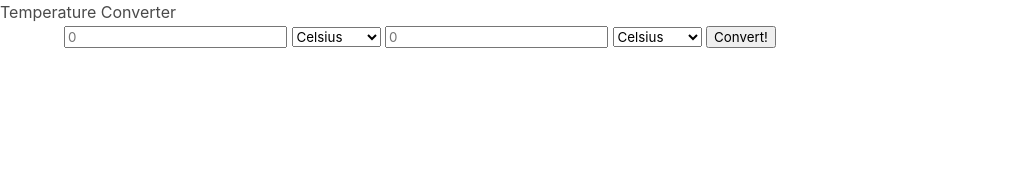
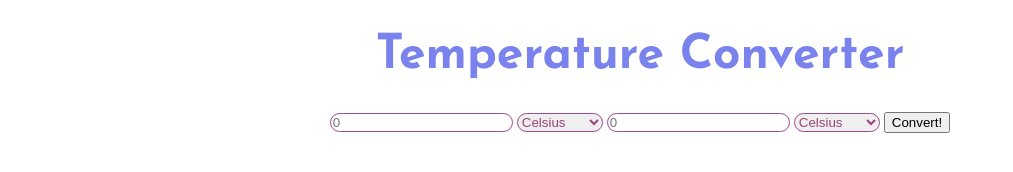
Before and after one commit to debear92/converter, a plain HTML site: page index.html in a window 1280 px wide. Shown: the whole page, without its empty margins (0-1013 px from the left). Drawn offline with nearby package versions, Linux system fonts and the light colour scheme.

Commit message:
Add styling to h1, position container and style input elements

```diff
--- a/assets/style/style.css
+++ b/assets/style/style.css
@@ -0,0 +1,24 @@
+@import url('https://fonts.googleapis.com/css2?family=Josefin+Sans:wght@300;500;700&display=swap');
+
+
+h1 {
+    font-family: 'Josefin Sans', sans-serif;
+    color: #7982ED;
+    font-size: 3rem;
+    font-weight: 700;
+    text-align: center;
+}
+
+.container {
+    display: flex;
+    align-items: center;
+    flex-direction: column;
+    justify-content: center;
+}
+
+input, select {
+    border: solid 0.1rem #9D4D92;
+    border-radius: 1rem;
+    color: #9A437C;
+    font-weight: 500;
+}
--- a/index.html
+++ b/index.html
@@ -4,11 +4,11 @@
     <meta charset="UTF-8">
     <meta http-equiv="X-UA-Compatible" content="IE=edge">
     <meta name="viewport" content="width=device-width, initial-scale=1.0">
-    <link rel="apple-touch-icon" sizes="180x180" href="/apple-touch-icon.png">
-    <link rel="icon" type="image/png" sizes="32x32" href="/favicon-32x32.png">
-    <link rel="icon" type="image/png" sizes="16x16" href="/favicon-16x16.png">
-    <link rel="manifest" href="/site.webmanifest">
-    <link rel="stylesheet" href="https://cdn.jsdelivr.net/npm/bulma@0.9.4/css/bulma.min.css">
+    <link rel="apple-touch-icon" sizes="180x180" href="assets/favicon/apple-touch-icon.png">
+    <link rel="icon" type="image/png" sizes="32x32" href="assets/favicon/favicon-32x32.png">
+    <link rel="icon" type="image/png" sizes="16x16" href="assets/favicon/favicon-16x16.png">
+    <link rel="manifest" href="assets/favicon/site.webmanifest">
+    <link rel="stylesheet" href="assets/style/style.css">
     <title>Converter</title>
 </head>
 <body>
```
Also changed, not shown: assets/favicon/android-chrome-192x192.png (added), assets/favicon/android-chrome-512x512.png (added), assets/favicon/apple-touch-icon.png (added), assets/favicon/favicon-16x16.png (added), assets/favicon/favicon-32x32.png (added), assets/favicon/favicon.ico (added), assets/favicon/site.webmanifest (added).
